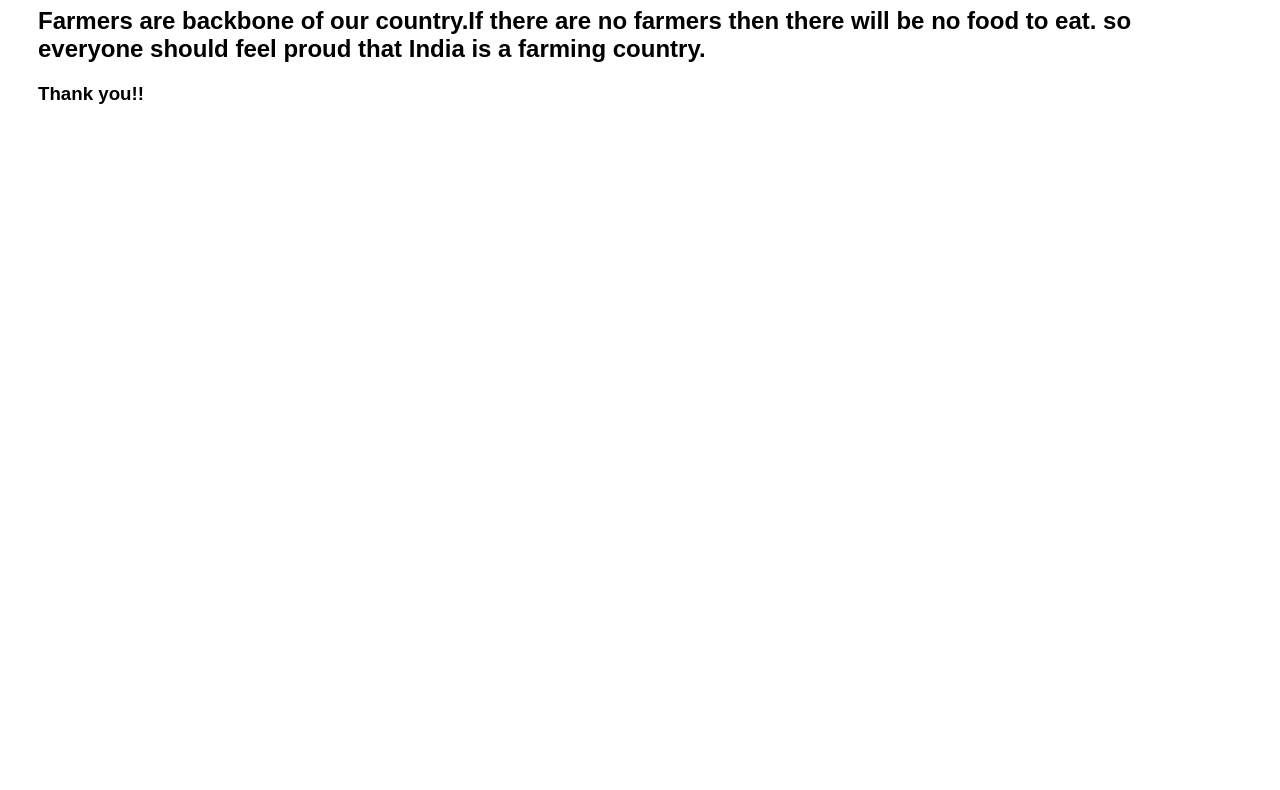
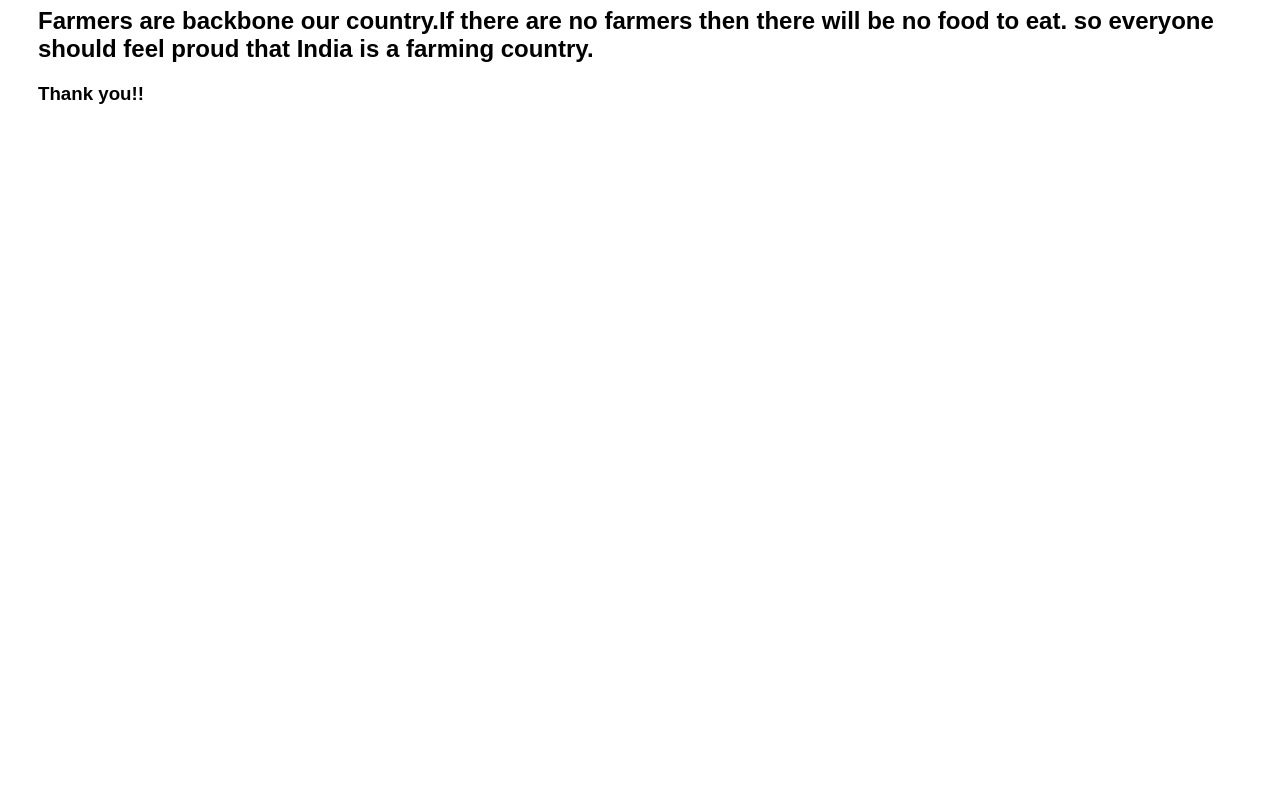
Before and after one commit to Priyanka-345/Priyanka-345, a plain HTML site: page index.html in a window 1280 px wide. Shown: the part 203-993 px from the top of the page. Drawn offline with Linux system fonts and the light colour scheme.

Commit message:
Add files via upload

```diff
--- a/index.html
+++ b/index.html
@@ -59,7 +59,7 @@ text-decoration: none;
 </nav>
 </header>
 <h1>Hii! This is priyanka.</h1>
-<h2>Farmers are backbone of our country.If there are no farmers then there will be no food to eat.
+<h2>Farmers are backbone our country.If there are no farmers then there will be no food to eat.
     so everyone should feel proud that India is a farming country.</h2>
     <h3>Thank you!!</h3>
 </Body>
```
